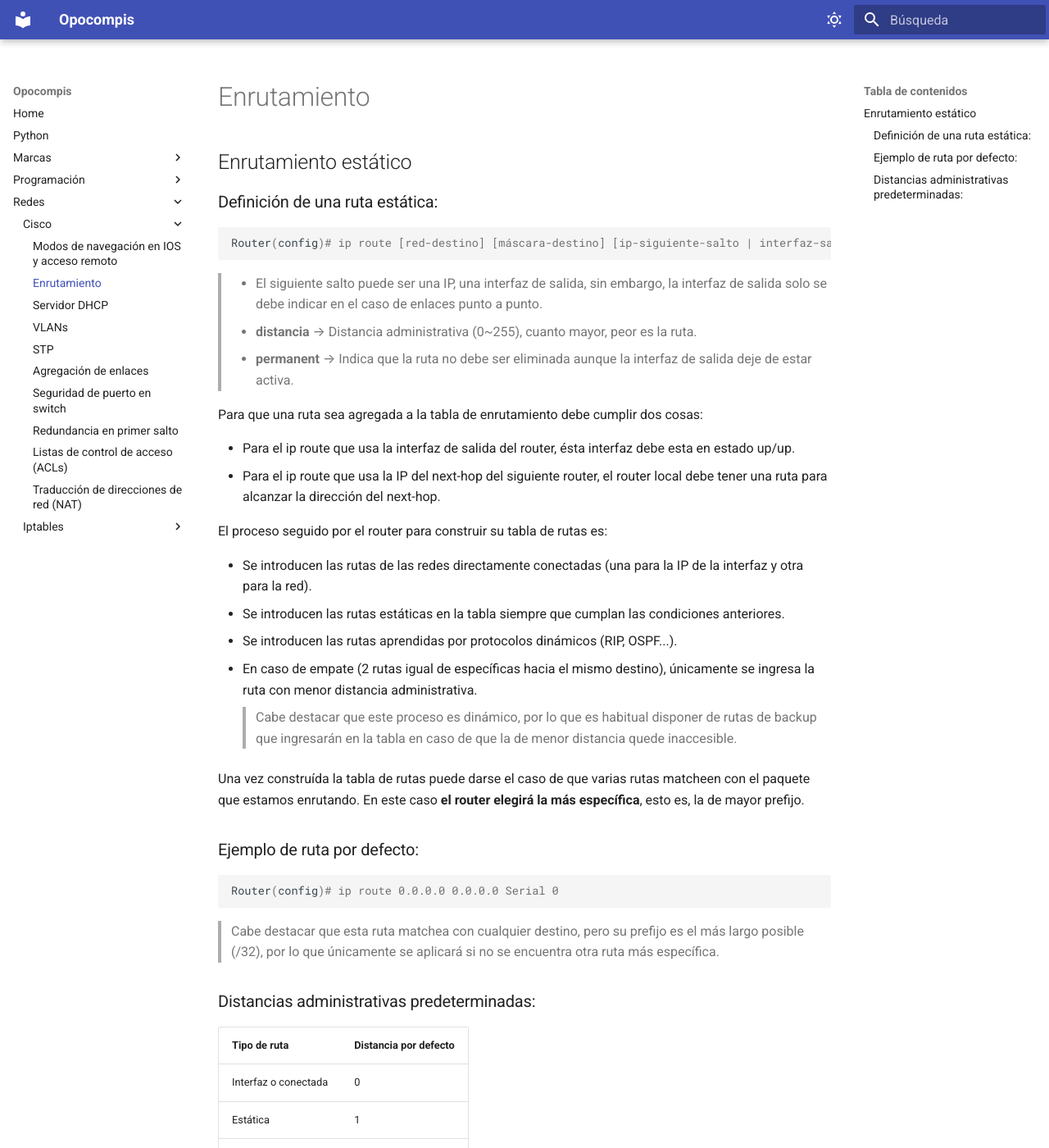
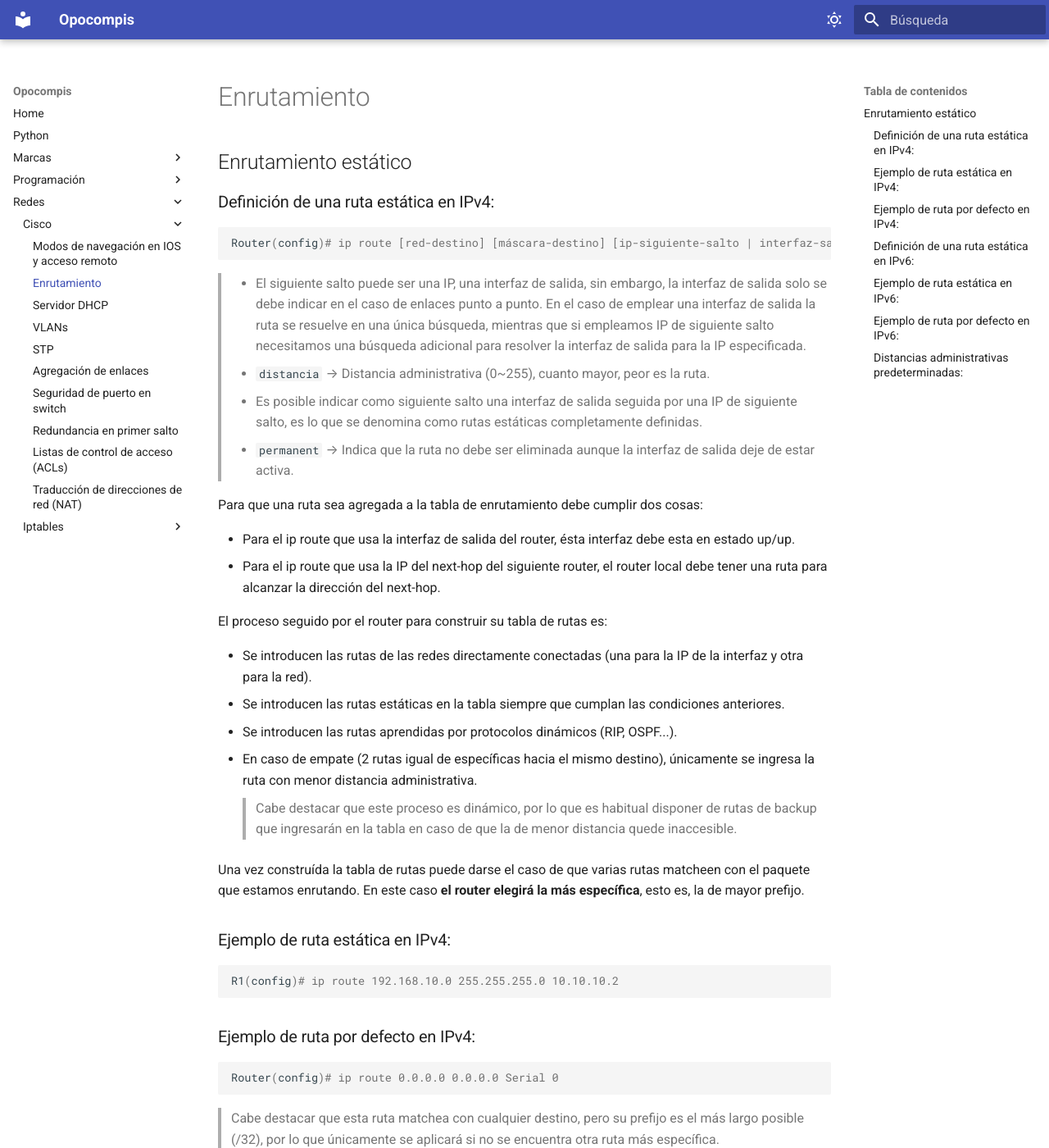
Before and after one commit to Holowachu/opos, an MkDocs documentation site: the page built from docs/Redes/Cisco/10-Routing.md, in a window 1280 px wide and 1400 px high. Shown: the whole window at 82% size. Built offline with MkDocs 1.6.1 and Material for MkDocs 9.7.7, drawn with Linux system fonts in a browser that asks for light colours; some of the changed text lies outside the part shown.

Commit message:
Enrutado estático

````diff
--- a/docs/Redes/Cisco/10-Routing.md
+++ b/docs/Redes/Cisco/10-Routing.md
@@ -1,14 +1,15 @@
 # Enrutamiento
 
 ## Enrutamiento estático
-### Definición de una ruta estática:
+### Definición de una ruta estática en IPv4:
 
 ```bash
-Router(config)# ip route [red-destino] [máscara-destino] [ip-siguiente-salto | interfaz-salida] [distancia] [permanent]
+Router(config)# ip route [red-destino] [máscara-destino] [ip-siguiente-salto | interfaz-salida] (distancia) (permanent)
 ```
-> * El siguiente salto puede ser una IP, una interfaz de salida, sin embargo, la interfaz de salida solo se debe indicar en el caso de enlaces punto a punto.
-> * **distancia** → Distancia administrativa (0~255), cuanto mayor, peor es la ruta.
-> * **permanent** → Indica que la ruta no debe ser eliminada aunque la interfaz de salida deje de estar activa.
+> * El siguiente salto puede ser una IP, una interfaz de salida, sin embargo, la interfaz de salida solo se debe indicar en el caso de enlaces punto a punto. En el caso de emplear una interfaz de salida la ruta se resuelve en una única búsqueda, mientras que si empleamos IP de siguiente salto necesitamos una búsqueda adicional para resolver la interfaz de salida para la IP especificada.
+> * `distancia` → Distancia administrativa (0~255), cuanto mayor, peor es la ruta.
+> * Es posible indicar como siguiente salto una interfaz de salida seguida por una IP de siguiente salto, es lo que se denomina como rutas estáticas completamente definidas.
+> * `permanent` → Indica que la ruta no debe ser eliminada aunque la interfaz de salida deje de estar activa.
 
 Para que una ruta sea agregada a la tabla de enrutamiento debe cumplir dos cosas:
 
@@ -25,11 +26,35 @@
 
 Una vez construída la tabla de rutas puede darse el caso de que varias rutas matcheen con el paquete que estamos enrutando. En este caso **el router elegirá la más específica**, esto es, la de mayor prefijo.
 
-### Ejemplo de ruta por defecto:
+### Ejemplo de ruta estática en IPv4:
+```bash
+R1(config)# ip route 192.168.10.0 255.255.255.0 10.10.10.2
+```
+
+### Ejemplo de ruta por defecto en IPv4:
 ```bash
 Router(config)# ip route 0.0.0.0 0.0.0.0 Serial 0
 ```
 > Cabe destacar que esta ruta matchea con cualquier destino, pero su prefijo es el más largo posible (/32), por lo que únicamente se aplicará si no se encuentra otra ruta más específica.
+
+
+### Definición de una ruta estática en IPv6:
+
+```bash
+Router(config)# ipv6 unicast-routing
+Router(config)# ipv6 route [red-destino]/[tamaño-prefijo-destino] [ipv6-siguiente-salto | interfaz-salida] (distance [distancia])
+```
+> El funcionamiento es el mismo que en IPv4 y también se puede especificar interfaz de salida e IPv6 de siguiente salto (en ese orden) para rutas completamente definidas.
+
+### Ejemplo de ruta estática en IPv6:
+```bash
+R1(config)# ipv6 route 2001:DB8:ACAD:2::/64 s0/0/0
+```
+
+### Ejemplo de ruta por defecto en IPv6:
+```bash
+Router(config)# ip route ::/0 2001:db8:c::9f:35
+```
 
 ### Distancias administrativas predeterminadas:
 | Tipo de ruta | Distancia por defecto |
@@ -42,3 +67,4 @@
 | RIP | 120 |
 | EIGRP externo | 170 |
 | Inalcanzable | 255 |
+> Es habitual configurar lo que se denomina como rutas estáticas flotantes, las cuales especifican una distancia superior a las aprendidas por protocolos dinámicos como 210, con lo cual sólo se emplearán si no descubrimos una mejor hacia dicho destino.
````
Also changed, not shown: docs/Redes/Cisco/8-ACLs.md (+10 -10 lines).
